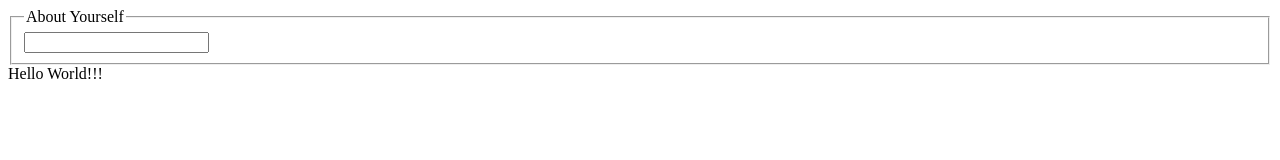
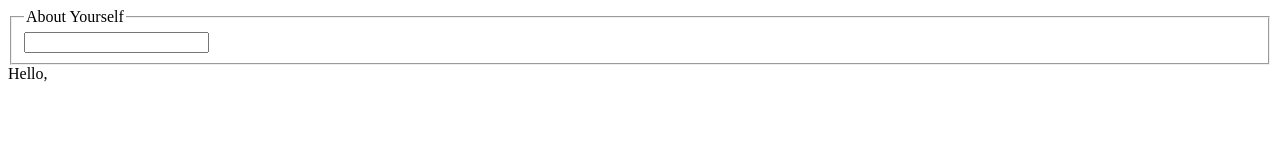
Before and after one commit to graemeo/reactjs-app, a React app: page / in a window 1280 px wide. Shown: the top 160 px of the page. Built offline with nearby package versions, Linux system fonts and the light colour scheme.

Commit message:
[GraemeO] Create Greeter component and refactor main

```diff
--- a/About.jsx
+++ b/About.jsx
@@ -1,5 +1,5 @@
 import React from 'react';
-
+import Greeter from './Greeter.jsx';
 
 class About extends React.Component {
    constructor(props) {
@@ -20,10 +20,13 @@ class About extends React.Component {
 
    render() {
       return(
+         <div>
          <fieldset>
             <legend>About Yourself</legend>
             <input type='text' id='name' name='name' value={this.state.name} onChange={this.handleChange} />
          </fieldset>
+         <Greeter name={this.state.name} />
+         </div>
       );
    }
 }
--- a/App.jsx
+++ b/App.jsx
@@ -1,13 +1,16 @@
 import React from 'react';
 import About from './About.jsx';
+import Greeter from './Greeter.jsx';
 
 class App extends React.Component {
+   constructor(props) {
+      super(props);
+   }
+
    render() {
       return (
          <div>
             <About />
-
-            Hello World!!!
          </div>
       );
    }
--- /dev/null
+++ b/Greeter.jsx
@@ -0,0 +1,13 @@
+import React from 'react';
+
+class Greeter extends React.Component {
+   render() {
+      return(
+         <div>
+            Hello, {this.props.name}
+         </div>
+      );
+   }
+}
+
+export default Greeter;
```
